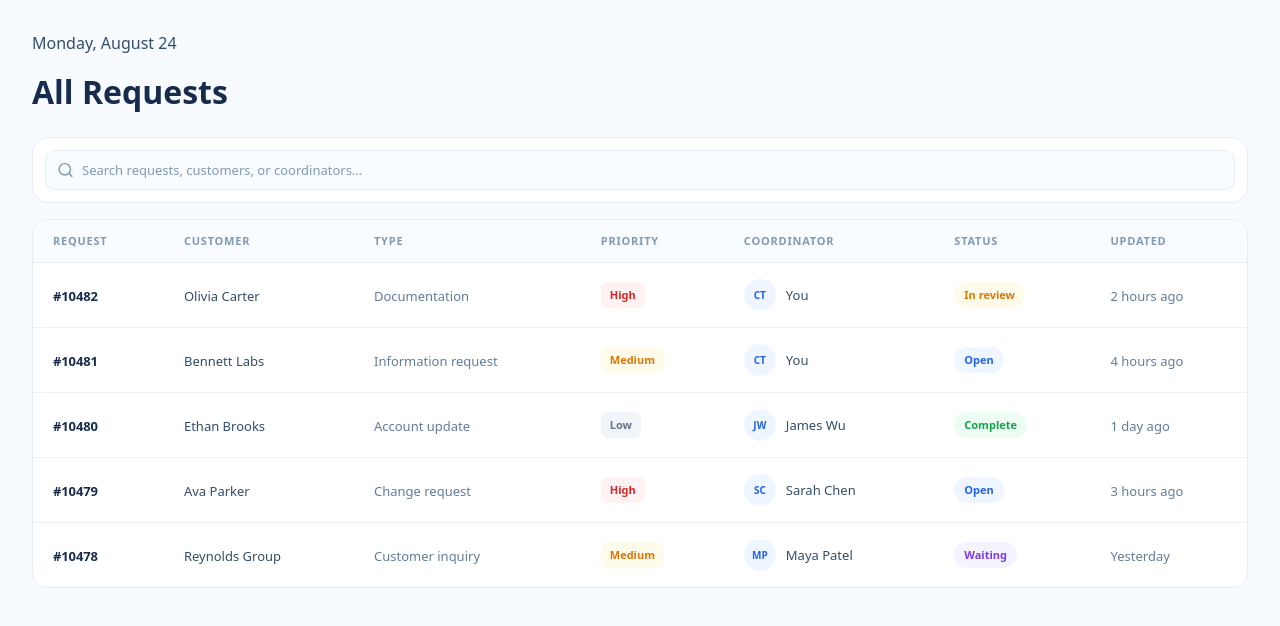
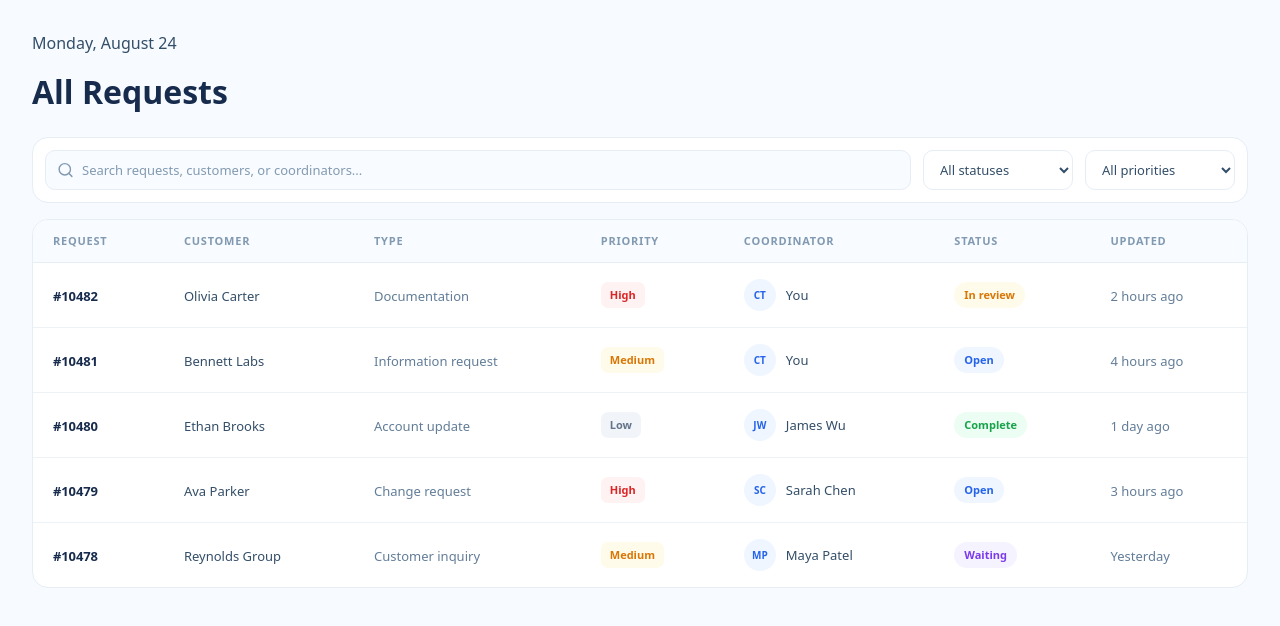
Before and after one commit to ct388/Mock-Dashboard, a React (Vite) app: page /requests in a window 1280 px wide. Shown: the top 626 px of the page. Built offline with nearby package versions, Linux system fonts and the light colour scheme.

Commit message:
Added filtering functionality to Requests table

```diff
--- a/src/app/requests/page.jsx
+++ b/src/app/requests/page.jsx
@@ -12,8 +12,58 @@ export default function RequestsPage() {
 
   const [search, setSearch] = useState("");
 
+  const [status, setStatus] = useState("All");
+
+  const [priority, setPriority] = useState("All");
+
+
+  const filteredRequests = requests.filter(
+    (request) => {
+      const query = search
+        .trim()
+        .toLowerCase();
+
+      const matchesSearch =
+        !query ||
+        request.id
+          .toLowerCase()
+          .includes(query) ||
+        request.customer
+          .toLowerCase()
+          .includes(query) ||
+        request.type
+          .toLowerCase()
+          .includes(query) ||
+        request.coordinator
+          .toLowerCase()
+          .includes(query);
+
+      const matchesStatus =
+        status === "All" ||
+        request.status === status;
+
+      const matchesPriority =
+        priority === "All" ||
+        request.priority === priority;
+
+      return (
+        matchesSearch &&
+        matchesStatus &&
+        matchesPriority
+      );
+    }
+  );
+
   function handleSearch(value) {
     setSearch(value);
+  }
+
+  function handleStatusFilterChange(value) {
+    setStatus(value);
+  }
+
+  function handlePriorityFilterChange(value) {
+    setPriority(value);
   }
 
   return (
@@ -29,13 +79,17 @@ export default function RequestsPage() {
         <div className="requests-page-search">
           <SearchBar
             search={search}
+            status={status}
+            priority={priority}
             onSearch={handleSearch}
+            onStatusChange={handleStatusFilterChange}
+            onPriorityChange={handlePriorityFilterChange}
           />
         </div>
 
         <div className="requests-page-table">
           <Table
-            requests={requests}
+            requests={filteredRequests}
           />
         </div>
 
--- a/src/components/requests/SearchBar.jsx
+++ b/src/components/requests/SearchBar.jsx
@@ -2,7 +2,11 @@ import { Search } from "lucide-react";
 
 export default function SearchBar({
   search,
+  status,
+  priority,
   onSearch,
+  onStatusChange,
+  onPriorityChange,
 }) {
   return (
     <div className="request-search-bar">
@@ -24,6 +28,56 @@ export default function SearchBar({
 
       </div>
 
+      <select className="request-filter-select"
+        value={status}
+        onChange={(event) =>
+          onStatusChange(event.target.value)
+        }
+      >
+        <option value="All">
+          All statuses
+        </option>
+
+        <option value="Open">
+          Open
+        </option>
+
+        <option value="In review">
+          In review
+        </option>
+
+        <option value="Waiting">
+          Waiting
+        </option>
+
+        <option value="Complete">
+          Complete
+        </option>
+      </select>
+
+      <select className="request-filter-select"
+        value={priority}
+        onChange={(event) =>
+          onPriorityChange(event.target.value)
+        }
+      >
+        <option value="All">
+          All priorities
+        </option>
+
+        <option value="High">
+          High
+        </option>
+
+        <option value="Medium">
+          Medium
+        </option>
+
+        <option value="Low">
+          Low
+        </option>
+      </select>
+
     </div>
   );
 }
--- a/src/components/requests/Table.jsx
+++ b/src/components/requests/Table.jsx
@@ -26,6 +26,7 @@ function getInitials(name) {
 
 export default function Table({
   requests,
+  onOpenRequest,
 }) {
   if (requests.length === 0) {
     return (
@@ -71,6 +72,9 @@ export default function Table({
             {requests.map((request) => (
               <tr
                 key={request.id}
+                onClick={() =>
+                  onOpenRequest(request)
+                }
               >
 
                 <td>
--- a/src/components/requests/components.css
+++ b/src/components/requests/components.css
@@ -59,6 +59,36 @@
 .request-search-input:focus {
   border-color: var(--color-primary);
   background: var(--color-surface);
+  box-shadow:
+    0 0 0 3px var(--color-primary-light);
+}
+
+/* Filtering */
+.request-filter-select {
+  height: 40px;
+  min-width: 150px;
+  border: 1px solid var(--color-border);
+  border-radius: 10px;
+  background: var(--color-surface);
+  padding: 8px 36px 8px 12px;
+  color: var(--color-text);
+  font-size: 13px;
+  line-height: 20px;
+  font-weight: 500;
+  outline: none;
+  cursor: pointer;
+
+  transition:
+    border-color 150ms ease,
+    box-shadow 150ms ease;
+}
+
+.request-filter-select:hover {
+  border-color: var(--color-border-hover);
+}
+
+.request-filter-select:focus {
+  border-color: var(--color-primary);
   box-shadow:
     0 0 0 3px var(--color-primary-light);
 }
```
